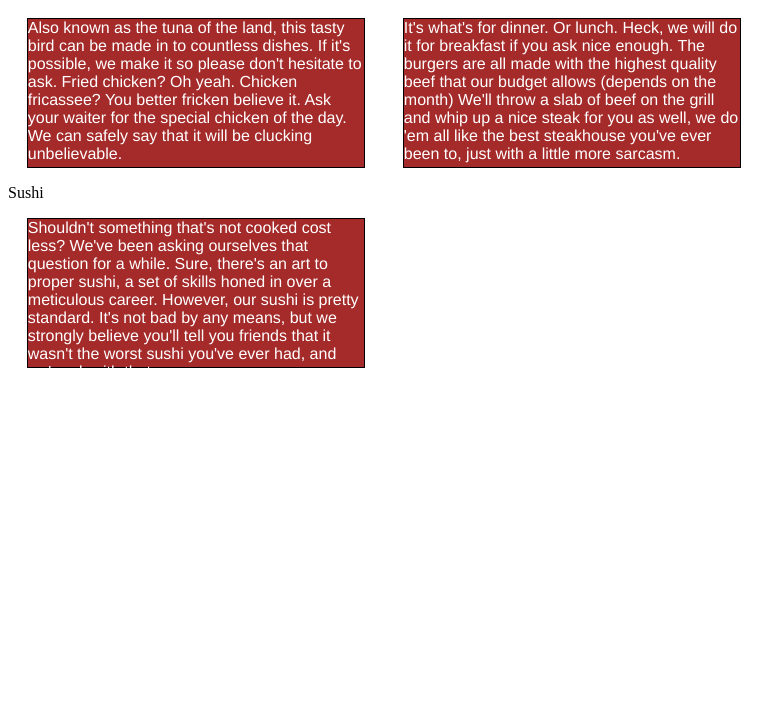
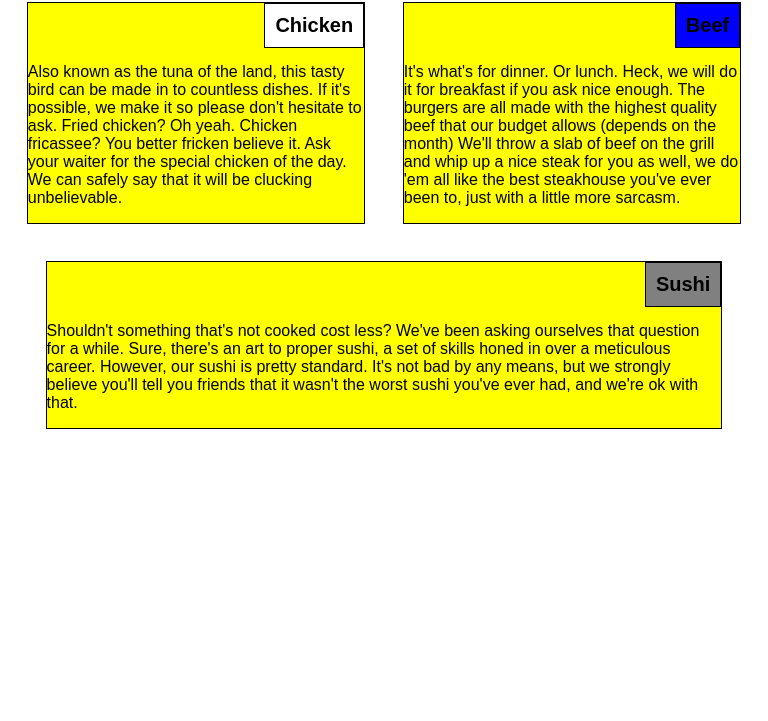
Before and after one commit to jroeli/coursera-assignments, a plain HTML site: page module2-solution/module2solution.html in a window 768 px wide. Shown: the part 79-800 px from the top of the page. Drawn offline with Linux system fonts and the light colour scheme.

Commit message:
lots of changes to html and css based on research from stackoverflow

```diff
--- a/module2-solution/module2solution.html
+++ b/module2-solution/module2solution.html
@@ -3,36 +3,61 @@
   <head>
     <meta charset="utf-8">
     <meta name="viewport" content="width=device-width, initial-scale=1">
-    <title>Our Menu</title>
-    <style>
+    <link rel="stylesheet" type="text/css" href="css/style.css">
+    <title>Coursera Module 2 Assignment</title>
+  <style>
 
 /********** Base styles **********/
 * {
   box-sizing: border-box;
 }
+
+body {
+  font-family: Arial, Helvetica, sans-serif;
+}
+
 h1 {
-  margin-bottom: 5px;
+  margin-bottom: 30px;
+  text-align: center;
+  font-size: 175%;
 }
+
 h2 {
+  position: relative;
+  float: right;
   border: 1px solid black;
-  background-color: #A52A2A;
+  margin: 0;
+  padding: 10px;
+  font-size: 125%;
+}
+
+#left {
+  background-color: white;
+}
+
+#middle {
+  background-color: blue;
+}
+
+#right {
+  background-color: gray;
+}
+
+
+.container {
+  background-color: yellow;
+  border: 1px solid black;
   width: 90%;
-  height: 150px;
+  margin-bottom: 10%;
+  margin-left: auto;
   margin-right: auto;
-  margin-left: auto;
-  font-family: Helvetica;
-  color: white;
+  overflow: hidden;
 }
 
 p {
-  border: 1px solid black;
-  background-color: #A52A2A;
-  width: 90%;
-  height: 150px;
-  margin-right: auto;
-  margin-left: auto;
-  font-family: Helvetica;
-  color: white;
+  padding-top: 15px;
+  font-size: 100%;
+  clear: right;
 }
 
 /* Simple Responsive Framework. */
@@ -44,7 +69,6 @@ p {
 @media (min-width: 992px) {
   .col-lg-1, .col-lg-2, .col-lg-3, .col-lg-4, .col-lg-5, .col-lg-6, .col-lg-7, .col-lg-8, .col-lg-9, .col-lg-10, .col-lg-11, .col-lg-12 {
     float: left;
-    border: 1px black;
   }
   .col-lg-1 {
     width: 8.33%;
@@ -88,7 +112,47 @@ p {
 @media (min-width: 768px) and (max-width: 991px) {
   .col-md-1, .col-md-2, .col-md-3, .col-md-4, .col-md-5, .col-md-6, .col-md-7, .col-md-8, .col-md-9, .col-md-10, .col-md-11, .col-md-12 {
     float: left;
-    border: 1px black;
+  }
+  .col-md-1 {
+    width: 8.33%;
+  }
+  .col-md-2 {
+    width: 16.66%;
+  }
+  .col-md-3 {
+    width: 25%;
+  }
+  .col-md-4 {
+    width: 33.33%;
+  }
+  .col-md-5 {
+    width: 41.66%;
+  }
+  .col-md-6 {
+    width: 50%;
+  }
+  .col-md-7 {
+    width: 58.33%;
+  }
+  .col-md-8 {
+    width: 66.66%;
+  }
+  .col-md-9 {
+    width: 74.99%;
+  }
+  .col-md-10 {
+    width: 83.33%;
+  }
+  .col-md-11 {
+    width: 91.66%;
+  }
+  .col-md-12 {
+    width: 100%;
+  }
+}
+/********** Small devices only **********/
+@media (max-width: 767px) {
+  .col-xs-1, .col-xs-2, .col-xs-3, .col-xs-4, .col-xs-5, .col-xs-6, .col-xs-7, .col-xs-8, .col-xs-9, .col-xs-10, .col-xs-11, .col-xs-12 {
   }
   .col-md-1 {
     width: 8.33%;
@@ -129,26 +193,21 @@ p {
 }
   </style>
 </head>
-</body>
+<body>
   <h1>Our Menu</h1>
   <div class="row">
-  </div>
-    <div class="col-lg-6 col-md-6"
-      <h2>Chicken</h2>
+    <div class="col-lg-4 col-md-6 col-xs-12"> <div class="container">
+      <h2 id="left">Chicken</h2>
       <p>Also known as the tuna of the land, this tasty bird can be made in to countless dishes. If it's possible, we make it so please don't hesitate to ask. Fried chicken? Oh yeah. Chicken fricassee? You better fricken believe it. Ask your waiter for the special chicken of the day. We can safely say that it will be clucking unbelievable.</p>
-    </div>
-    <div class="row">
-    </div>
-    <div class="col-lg-6 col-md-6"
-      <h2>Beef</h2>
+    </div></div>
+    <div class="col-lg-4 col-md-6 col-xs-12"> <div class="container">
+      <h2 id="middle">Beef</h2>
       <p>It's what's for dinner. Or lunch. Heck, we will do it for breakfast if you ask nice enough. The burgers are all made with the highest quality beef that our budget allows (depends on the month) We'll throw a slab of beef on the grill and whip up a nice steak for you as well, we do 'em all like the best steakhouse you've ever been to, just with a little more sarcasm.</p>
-    </div>
-    <div class="row">
-    </div>
-    <div class="col-lg-6 col-md-6"
-      <h2>Sushi</h2>
+    </div></div>
+    <div class="col-lg-4 col-md-12 col-xs-12"> <div class="container">
+      <h2 id="right">Sushi</h2>
       <p>Shouldn't something that's not cooked cost less? We've been asking ourselves that question for a while. Sure, there's an art to proper sushi, a set of skills honed in over a meticulous career. However, our sushi is pretty standard. It's not bad by any means, but we strongly believe you'll tell you friends that it wasn't the worst sushi you've ever had, and we're ok with that.</p>
-    </div>
+    </div> </div>
   </div>
 </body>
 </html>
```
